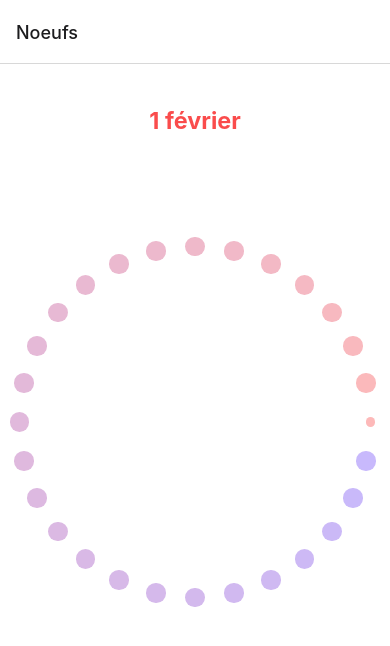
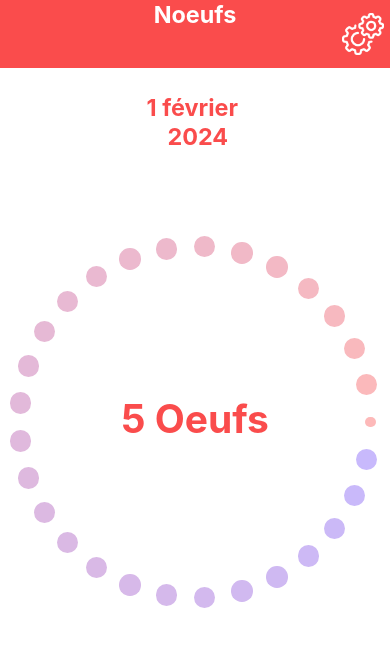
Before and after one commit to antoitoine/Noeufs_app, a React Native app: screen /Oeufs in a window 390 px wide. Shown: the top 646 px of the page. Built offline with nearby package versions, Linux system fonts and the light colour scheme.

Commit message:
Header
- Couleur adaptative du header
- Header personnalisé
- Bouton paramètres
- Début du modal paramètres

```diff
--- a/App.tsx
+++ b/App.tsx
@@ -1,9 +1,17 @@
 import { NavigationContainer } from "@react-navigation/native";
 import { createNativeStackNavigator } from "@react-navigation/native-stack";
-import { Text } from "react-native";
+import { Image, StyleSheet, Text, TouchableOpacity, View } from "react-native";
 import Oeufs from "./Pages/Oeufs";
+import * as Dim from './Utils/Dimensions';
+import Parametres from "./Pages/Parametres";
 
-const Stack = createNativeStackNavigator();
+export type StackParamList = {
+    Oeufs: undefined,
+    Parametres: undefined
+}
+
+const Stack = createNativeStackNavigator<StackParamList>();
+
 
 /**
  * Point d'entrée de l'application mobile
@@ -11,9 +19,70 @@ const Stack = createNativeStackNavigator();
 export default function App() {
     return (
         <NavigationContainer>
-            <Stack.Navigator initialRouteName="Oeufs">
-                <Stack.Screen name="Oeufs" component={Oeufs} options={{title: "Noeufs"}} />
+            <Stack.Navigator initialRouteName="Oeufs" screenOptions={{gestureEnabled: true }}>
+                <Stack.Group>
+                    <Stack.Screen
+                        name="Oeufs"
+                        component={Oeufs}
+                        options={{
+                            title: "Noeufs",
+                            headerRight(props) {
+                                return <Image source={require('./Images/settings.png')} style={styles.settings} />
+                            },
+                            header(props) {
+                                return (
+                                    <View style={[styles.header, props.options.headerStyle]}>
+
+                                        <Text style={[styles.title, props.options.headerTitleStyle]}>{props.options.title}</Text>
+                                        <TouchableOpacity style={styles.settingsWrapper} onPress={() => {
+                                            props.navigation.navigate('Parametres')
+                                        }}>
+                                            <Image source={require('./Images/settings_white.png')} style={styles.settings} />
+                                        </TouchableOpacity>
+                                    </View>
+                                )
+                            },}}
+                    />
+                </Stack.Group>
+                <Stack.Group screenOptions={{
+                    presentation: 'transparentModal',
+                    headerShown: false,
+                    animation: 'slide_from_bottom',
+                    gestureEnabled: true,
+                    fullScreenGestureEnabled: true
+                }}>
+                    <Stack.Screen
+                        name="Parametres"
+                        component={Parametres}
+                    />
+                </Stack.Group>
             </Stack.Navigator>
         </NavigationContainer>
     )
 }
+
+const styles = StyleSheet.create({
+    settingsWrapper: {
+        position: 'absolute',
+        height: Dim.heightScale(5),
+        width: Dim.heightScale(5),
+        right: Dim.widthScale(1.5),
+        top: Dim.heightScale(1.5),
+    },
+    settings: {
+        position: 'relative',
+        top: 0,
+        left: 0,
+        height: Dim.heightScale(5),
+        width: Dim.heightScale(5),
+    },
+    header: {
+        height: Dim.heightScale(8),
+
+    },
+    title: {
+        height: Dim.heightScale(8),
+        textAlign: 'center',
+        textAlignVertical: 'center'
+    }
+})
--- a/Pages/Oeufs.tsx
+++ b/Pages/Oeufs.tsx
@@ -1,15 +1,21 @@
 import { PlatformColor, StyleSheet, Text, View, TouchableOpacity } from "react-native";
 import * as Dim from '../Utils/Dimensions';
 import * as Couleur from '../Utils/Couleurs';
-import { useState } from "react";
+import { useEffect, useState } from "react";
+import { StackParamList } from "../App";
+import { NativeStackScreenProps } from "@react-navigation/native-stack";
 
 // Paramètres
 
-const JOURS_MOIS = [31, 28, 31, 30, 31, 30, 31, 31, 30, 31, 30, 31];
+const anneeSelectionnee = 2024;
+
+const bissextile = (anneeSelectionnee % 4 == 0 && anneeSelectionnee % 100 != 0) || (anneeSelectionnee % 400 == 0);
+
+const JOURS_MOIS = [31, bissextile ? 29 : 28, 31, 30, 31, 30, 31, 31, 30, 31, 30, 31];
 const NOMS_MOIS = ['janvier', 'février', 'mars', 'avril', 'mai', 'juin', 'juillet', 'août', 'septembre', 'octobre', 'novembre', 'décembre'];
 const moisSelectionne = 1;
 
-const taille_disque = Dim.scale(5);
+const taille_disque = Dim.scale(5.5);
 const nb_disques = JOURS_MOIS[moisSelectionne];
 
 const couleur_debut_hex = Couleur.hexToRgb('#FFB9B9');
@@ -19,7 +25,7 @@ const couleur_debut_hex2 = Couleur.hexToRgb('#FF4C4C');
 const couleur_fin_hex2 = Couleur.hexToRgb('#7651FF');
 
 const couleur_debut =  couleur_debut_hex ? [couleur_debut_hex.r, couleur_debut_hex.g, couleur_debut_hex.b] : [0, 0, 0];
-const couleur_fin = couleur_fin_hex ? [couleur_fin_hex?.r, couleur_fin_hex?.g, couleur_fin_hex?.b] : [0, 0, 0];
+const couleur_fin = couleur_fin_hex ? [couleur_fin_hex.r, couleur_fin_hex.g, couleur_fin_hex.b] : [0, 0, 0];
 
 const couleur_debut2 =  couleur_debut_hex2 ? [couleur_debut_hex2.r, couleur_debut_hex2.g, couleur_debut_hex2.b] : [0, 0, 0];
 const couleur_fin2 = couleur_fin_hex2 ? [couleur_fin_hex2.r, couleur_fin_hex2.g, couleur_fin_hex2.b] : [0, 0, 0];
@@ -32,17 +38,26 @@ function getRGBColorFromGradient(gradient: Array<Array<number>>, pos: number): s
     return color;
 }
 
+type Props = NativeStackScreenProps<StackParamList, 'Oeufs'>;
+
 /**
  * Page principale où se trouve la roue des jours
  */
-export default function Oeufs() {
+export default function Oeufs({route, navigation}: Props) {
 
     const [jourSelectionne, setJourSelectionne] = useState(0);
+
+    useEffect(() => {
+        navigation.setOptions({headerStyle: {backgroundColor: getRGBColorFromGradient(gradient2, jourSelectionne)}, headerTitleStyle: {color: 'white', fontWeight: 'bold', fontSize: Dim.scale(6)}, headerTitleAlign: 'center'})
+    }, [])
+
 
     return (
         <View style={styles.wrapper}>
 
-            <Text style={[styles.affichageJour, {color: getRGBColorFromGradient(gradient2, jourSelectionne)}]}>{jourSelectionne+1} {NOMS_MOIS[moisSelectionne]}</Text>
+            <Text style={[styles.affichageJour, {color: getRGBColorFromGradient(gradient2, jourSelectionne)}]}>{jourSelectionne+1} {NOMS_MOIS[moisSelectionne]} {'\n'} {anneeSelectionnee}</Text>
+
+            <Text style={[styles.affichageOeufs, {color: getRGBColorFromGradient(gradient2, jourSelectionne)}]}>5 Oeufs</Text>
 
             {
                 [...Array(nb_disques).keys()].map((i: number) => {
@@ -102,7 +117,7 @@ const styles = StyleSheet.create({
     },
     affichageJour: {
         position: 'absolute',
-        top: Dim.heightScale(5),
+        top: Dim.heightScale(3),
         width: Dim.widthScale(100),
         left: 0,
         textAlign: 'center',
@@ -116,5 +131,15 @@ const styles = StyleSheet.create({
         display: 'flex',
         flex: 1,
         backgroundColor: 'white'
+    },
+    affichageOeufs: {
+        position: 'absolute',
+        bottom: Dim.heightScale(50) - Dim.scale(5),
+        width: Dim.widthScale(50),
+        left: Dim.widthScale(25),
+        textAlign: 'center',
+        textAlignVertical: 'center',
+        fontSize: Dim.scale(10),
+        fontWeight: 'bold'
     }
 });
--- /dev/null
+++ b/Pages/Parametres.tsx
@@ -0,0 +1,59 @@
+import { StyleSheet, Text, TouchableOpacity, View } from "react-native";
+import * as Dim from '../Utils/Dimensions';
+import { StackParamList } from "../App";
+import { NativeStackScreenProps } from "@react-navigation/native-stack";
+
+type Props = NativeStackScreenProps<StackParamList, 'Parametres'>;
+
+export default function Parametres({route, navigation}: Props) {
+    return (
+        <View style={styles.wrapper}>
+            <TouchableOpacity style={styles.invisible} activeOpacity={1} onPress={() => {
+                navigation.goBack();
+            }}>
+
+            </TouchableOpacity>
+            <View style={styles.page}>
+                <TouchableOpacity style={styles.retourWrapper} activeOpacity={0.8}>
+                    <Text style={styles.retourTexte}>Retour</Text>
+                </TouchableOpacity>
+            </View>
+        </View>
+    )
+}
+
+const styles = StyleSheet.create({
+    wrapper: {
+        flex: 1
+    },
+    page: {
+        position: 'relative',
+        top: Dim.heightScale(5),
+        left: 0,
+        height: Dim.heightScale(95),
+        width: Dim.widthScale(100),
+        backgroundColor: 'white',
+        borderTopRightRadius: Dim.scale(5),
+        borderTopLeftRadius: Dim.scale(5),
+        borderWidth: 1
+    },
+    invisible: {
+        position: 'absolute',
+        top: 0,
+        left: 0,
+        height: Dim.heightScale(5),
+        width: Dim.widthScale(100),
+    },
+    retourTexte: {
+        fontWeight: 'bold',
+        textAlign: 'left',
+        textAlignVertical: 'center',
+        color: 'black',
+        fontSize: Dim.scale(4)
+    },
+    retourWrapper: {
+        position: 'relative',
+        top: Dim.scale(2),
+        left: Dim.scale(5),
+    }
+});
```
Also changed, not shown: Images/settings.png (added), Images/settings_white.png (added).
